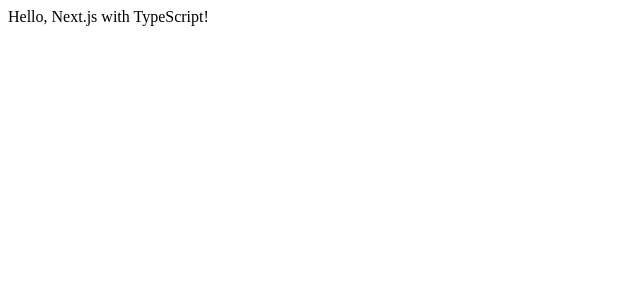
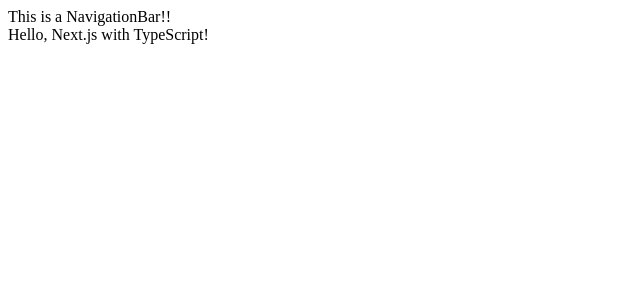
Before and after one commit to andrewindeche/Rick-and-Morty-API, a Next.js app: page / in a window 1280 px wide. Shown: the top 300 px of the page, without its empty margins (0-640 px from the left). Built offline with nearby package versions, Linux system fonts and the light colour scheme.

Commit message:
add style files

```diff
--- /dev/null
+++ b/components/NavigationBar.tsx
@@ -0,0 +1,6 @@
+import React from 'react';
+
+const NavigationBar: React.FC = () => {
+    return <div>This is a NavigationBar!!</div>
+};
+export default NavigationBar;
--- /dev/null
+++ b/src/pages/app.tsx
@@ -0,0 +1,2 @@
+import React from 'react';
+import 'styles/global.css';
--- a/src/pages/index.tsx
+++ b/src/pages/index.tsx
@@ -1,6 +1,12 @@
-import React, { FC } from 'react';
+import React from 'react';
+import NavigationBar from 'components/NavigationBar'
 const Home: React.FC = () => {
-    return <div>Hello, Next.js with TypeScript!</div>;
+    return (
+    <div>
+    <NavigationBar />
+    <div>Hello, Next.js with TypeScript!</div>
+    </div>
+    )
   };
 
   export default Home;
--- /dev/null
+++ b/styles/global.css
@@ -0,0 +1,3 @@
+*{
+    background-color: black;
+}
```
